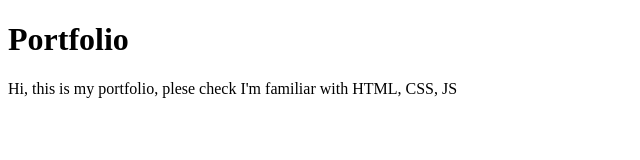
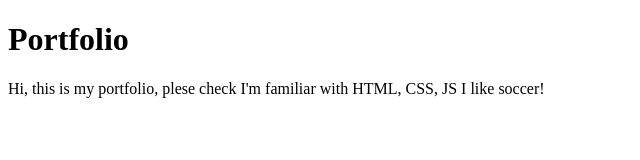
Before and after one commit to Rakezt/practice_timePass, a plain HTML site: page index.html in a window 1280 px wide. Shown: the whole page, without its empty margins (0-640 px from the left). Drawn offline with Linux system fonts and the light colour scheme.

Commit message:
adding hobby

```diff
--- a/index.html
+++ b/index.html
@@ -11,6 +11,7 @@
     <p>Hi, this is my portfolio, plese check
 
         I'm familiar with HTML, CSS, JS
+        I like soccer!
     </p>
 
 
```
